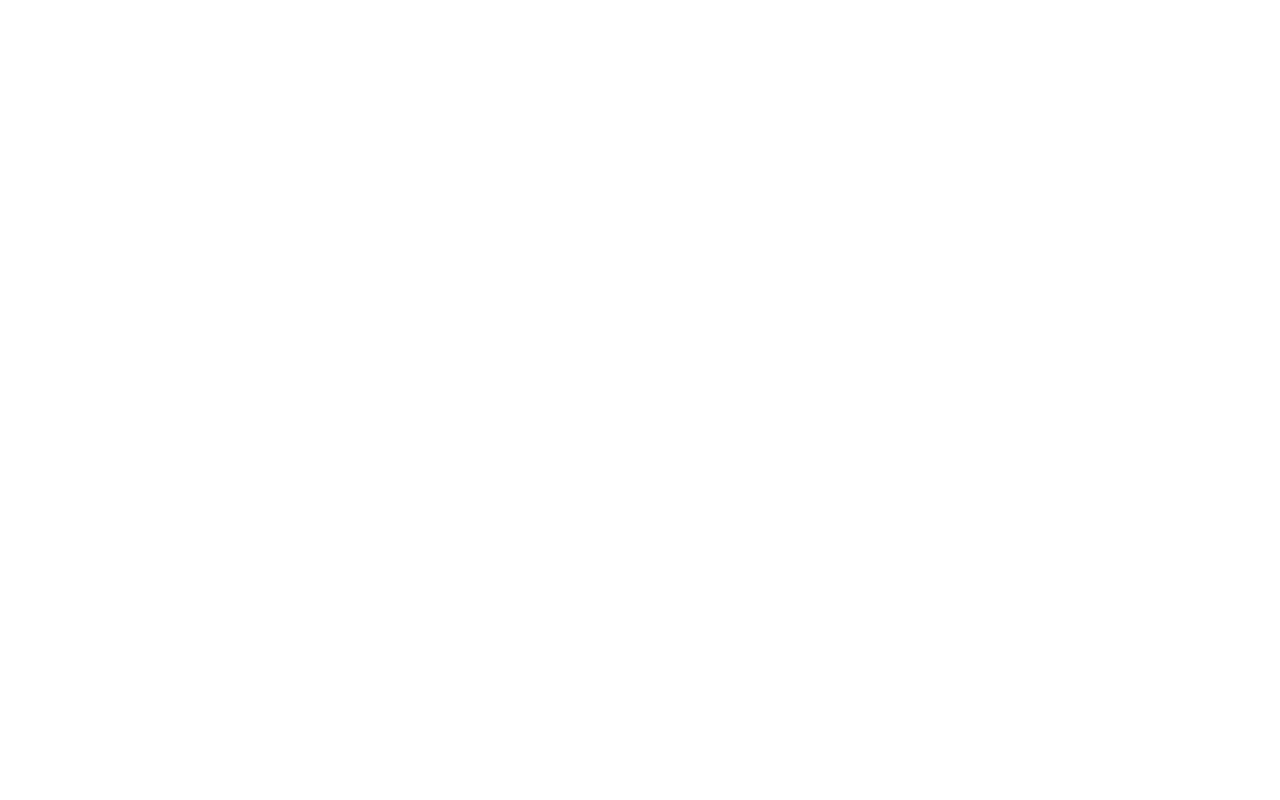
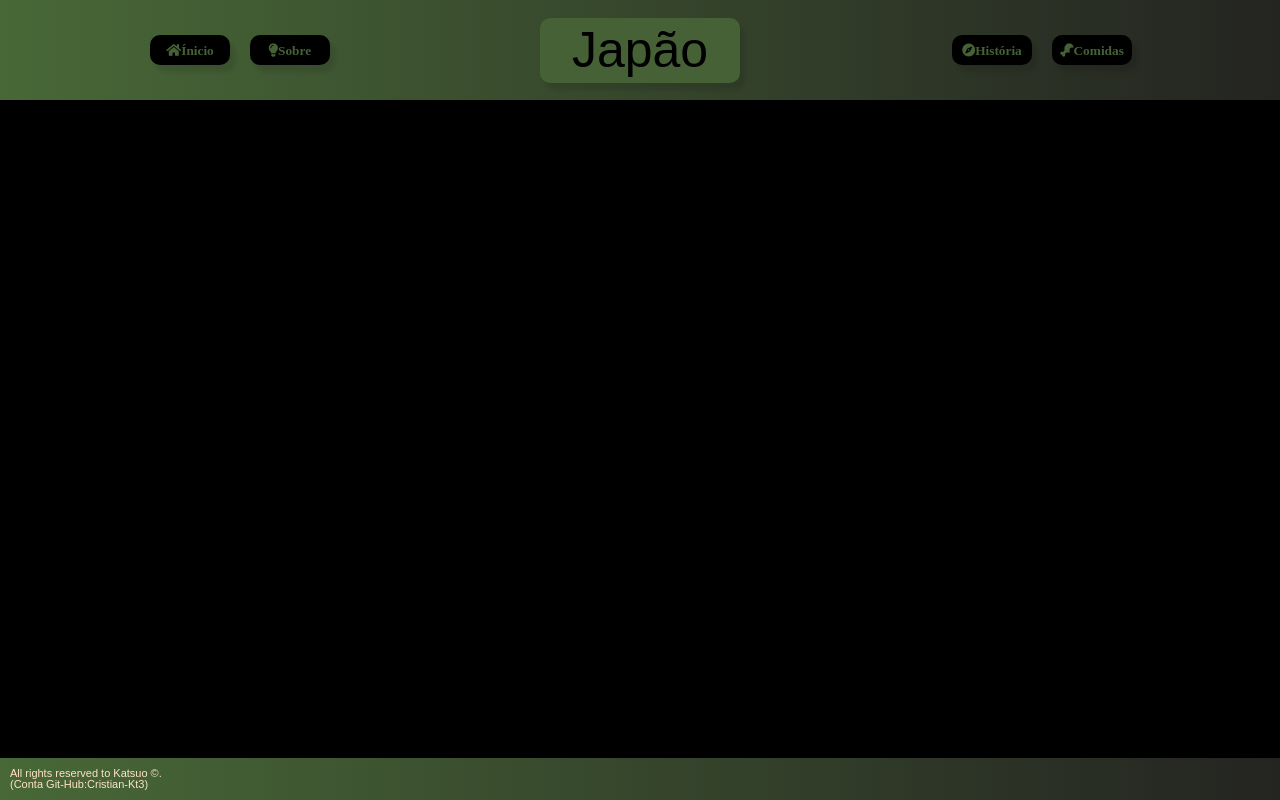
Before and after one commit to Cristian-Kt3/Japao-Curiosidades, a plain HTML site: page index.html in a window 1280 px wide. Drawn offline with Linux system fonts and the light colour scheme.

Commit message:
Pasta
criação da face do site

```diff
--- a/index.html
+++ b/index.html
@@ -1,11 +1,57 @@
 <!DOCTYPE html>
-<html lang="en">
+<html lang="pt-BR">
 <head>
     <meta charset="UTF-8">
     <meta name="viewport" content="width=device-width, initial-scale=1.0">
+    <!--LINK CSS-->
+    <link rel="stylesheet" href="styles/resetar.css">
+    <link rel="stylesheet" href="styles/raiz.css">
+    <link rel="stylesheet" href="styles/header.css">
+    <link rel="stylesheet" href="styles/footer.css">
+    <!--FIM LINK CSS-->
+    <!--Fontes-icones-->
+    <link rel="stylesheet" href="https://use.fontawesome.com/releases/v5.15.4/css/solid.css"
+    integrity="sha384-Tv5i09RULyHKMwX0E8wJUqSOaXlyu3SQxORObAI08iUwIalMmN5L6AvlPX2LMoSE" crossorigin="anonymous" />
+<link rel="stylesheet" href="https://use.fontawesome.com/releases/v5.15.4/css/fontawesome.css"
+    integrity="sha384-jLKHWM3JRmfMU0A5x5AkjWkw/EYfGUAGagvnfryNV3F9VqM98XiIH7VBGVoxVSc7" crossorigin="anonymous" />
+    <!--Fim Fontes-icones-->
+
     <title>Japão e Suas Curiosidades</title>
 </head>
 <body>
+    <header>
+    <div class="sidebar1">
+        <button>
+<a href="#inicio">
+    <span class="fa fa-home">Ínicio</span>
+</a></button>
+<button>
+<a href="">
+    <span class="fa fa-lightbulb">Sobre</span>
+</a>
+</button>
+    </div>
+     <div class="space">
+    <div class="main_text">
+        <span>Japão</span>
+    </div>
+     </div>
+    <div class="sidebar2">
+        <button>
+            <a href="index.html">
+                <span class="fa fa-compass">História</span>
+            </a></button>
+            <button>
+            <a href="">
+                <span class="fa fa-drumstick-bite">Comidas</span>
+            </a>
+            </button>
+                </div>
+    </header>
+    <!--<input type="color">-->
 
+    <footer class="direitos">
+    <div class="direitos-totais"><p>All rights reserved to Katsuo &copy;. <br>(Conta Git-Hub:Cristian-Kt3)</p></div>
+    </footer>
 </body>
 </html>
--- /dev/null
+++ b/styles/footer.css
@@ -0,0 +1,20 @@
+.direitos{
+    justify-content: center;
+    align-items: center;
+    position: fixed;
+    bottom: 0;
+    left: 0;
+    right: 0;
+    background: linear-gradient(to right, #486837, #242421);
+    padding: 10px;
+    display: flex;
+    justify-content: space-between;
+}
+.direitos-totais{
+    width: 200px;
+
+    font-size: 11px;
+    color: bisque;
+    border-radius: 4px;
+
+}
--- /dev/null
+++ b/styles/header.css
@@ -0,0 +1,58 @@
+header{
+    display: flex;
+    justify-content: center;
+    align-items: center;
+    width: 100%;
+    height: 100px;
+    background: linear-gradient(to right, #486837, #242421);
+}
+.main_text{
+    display: flex;
+    justify-content: center;
+    align-items: center;
+    width: 180px;
+    height: 45px;
+    font-size: 50px;
+    padding: 10px;
+    border-radius: 10px;
+    box-shadow: 5px 7px 4px 0px rgba(0, 0, 0, 0.1);
+    background-color: #456135;
+}
+.space{
+    display: flex;
+    justify-content: center;
+    align-items: center;
+    width: 600px;
+    height: 70px ;
+
+
+}
+.sidebar1{
+    display: flex;
+    justify-content: center;
+    align-items: center;
+    width: 200px;
+    height: 30px;
+    margin-left: 2px;
+    }
+
+header button, a{
+    color: #456135;
+
+}
+header button{
+    width: 100px;
+    height: 30px;
+    margin: 10px;
+    border-radius: 10px;
+    box-shadow: 5px 7px 4px 0px rgba(0, 0, 0, 0.1);
+    background-color: black;
+}
+.sidebar2{
+    display: flex;
+    justify-content: center;
+    align-items: center;
+    width: 200px;
+    height: 30px;
+    margin-left: 2px;
+}
--- /dev/null
+++ b/styles/raiz.css
@@ -0,0 +1,3 @@
+html{
+    font-family:Arial, Helvetica, sans-serif;
+}
--- /dev/null
+++ b/styles/resetar.css
@@ -0,0 +1,136 @@
+html,
+body,
+div,
+span,
+applet,
+object,
+iframe,
+h1,
+h2,
+h3,
+h4,
+h5,
+h6,
+p,
+blockquote,
+pre,
+a,
+abbr,
+acronym,
+address,
+big,
+cite,
+code,
+del,
+dfn,
+em,
+img,
+ins,
+kbd,
+q,
+s,
+samp,
+small,
+strike,
+strong,
+sub,
+sup,
+tt,
+var,
+b,
+u,
+i,
+center,
+dl,
+dt,
+dd,
+ol,
+ul,
+li,
+fieldset,
+form,
+label,
+legend,
+table,
+caption,
+tbody,
+tfoot,
+thead,
+tr,
+th,
+td,
+article,
+aside,
+canvas,
+details,
+embed,
+figure,
+figcaption,
+footer,
+header,
+hgroup,
+menu,
+nav,
+output,
+ruby,
+section,
+summary,
+time,
+mark,
+audio,
+video {
+  margin: 0;
+  padding: 0;
+  border: 0;
+  font-size: 100%;
+  vertical-align: baseline;
+}
+
+/* HTML5 display-role reset for older browsers */
+article,
+aside,
+details,
+figcaption,
+figure,
+footer,
+header,
+hgroup,
+menu,
+nav,
+section {
+  display: block;
+}
+
+body {
+  line-height: 1;
+  background: #000000;
+  font-family: var(--font-dm-sans);
+}
+
+ol,
+ul {
+  list-style: none;
+}
+
+blockquote,
+q {
+  quotes: none;
+}
+
+blockquote:before,
+blockquote:after,
+q:before,
+q:after {
+  content: "";
+  content: none;
+}
+
+table {
+  border-collapse: collapse;
+  border-spacing: 0;
+}
+
+button {
+  border: none;
+  cursor: pointer;
+}
```
